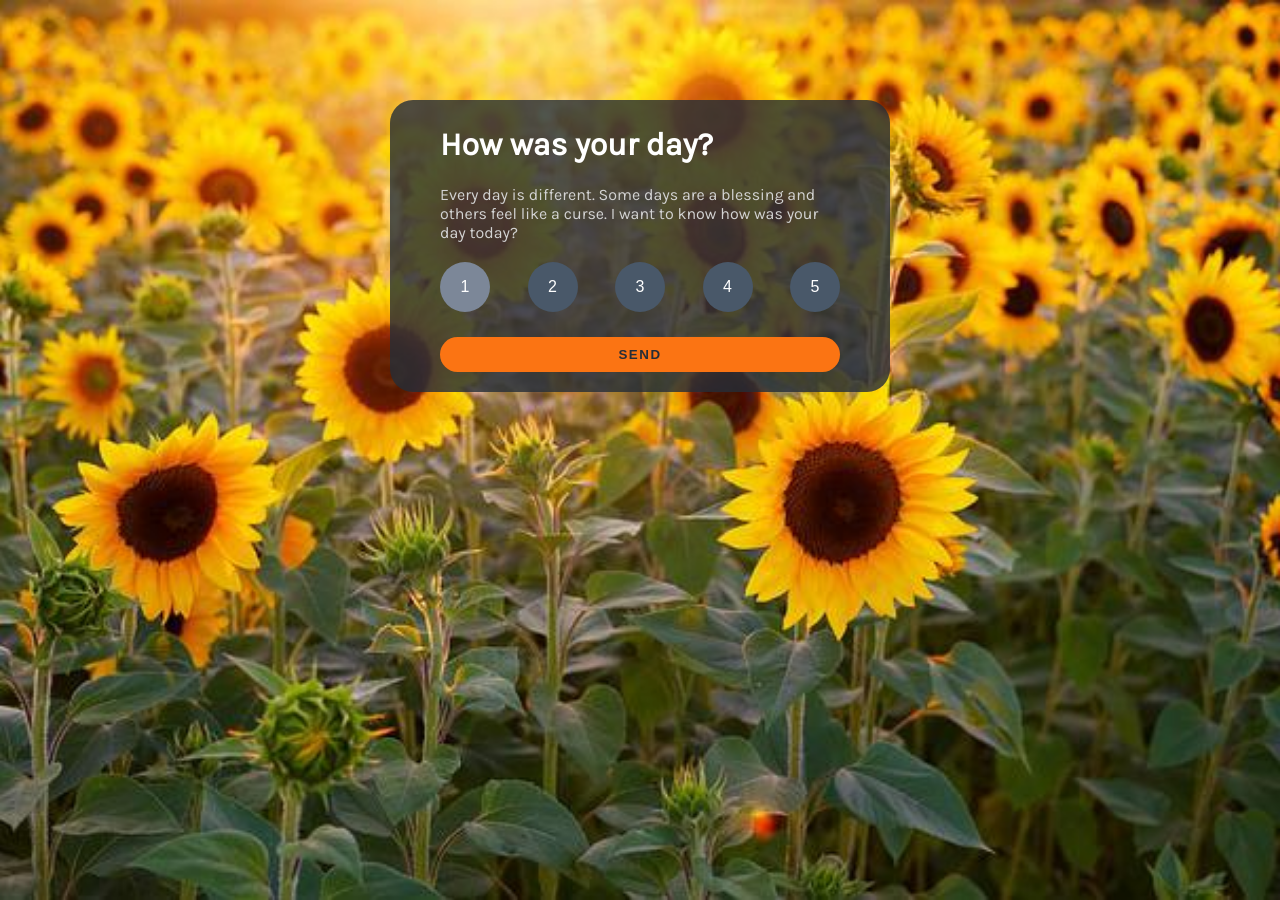
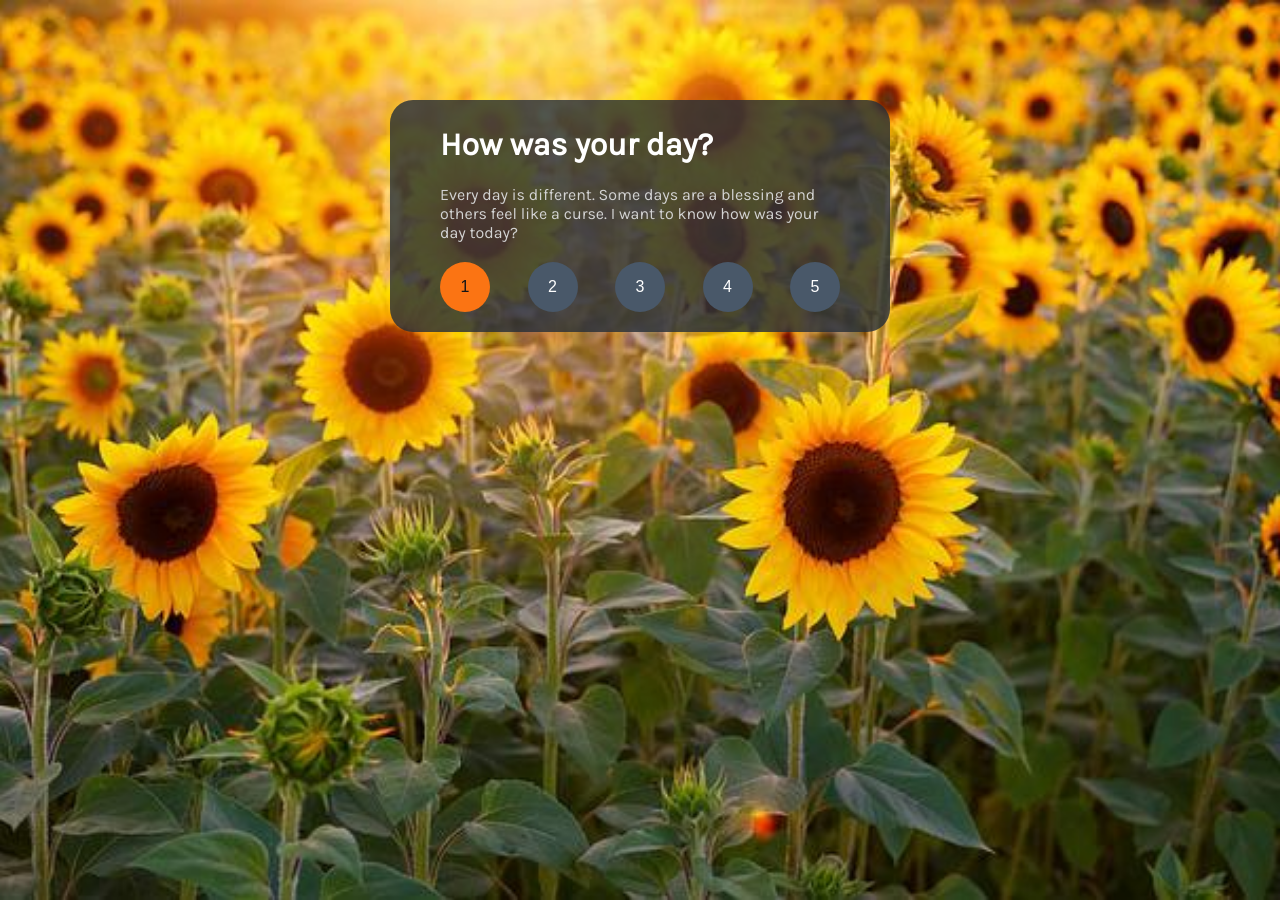
Before and after one commit to jcsmileyjr/howsyourday, a React (Create React App) app: page / in a window 1280 px wide. In both pictures the pointer is over the button 465 px from the left and 286 px from the top of the page. Built offline with nearby package versions, Linux system fonts and the light colour scheme.

Commit message:
Remove un-needed button and update accessibility contrast colors

```diff
--- a/src/App.js
+++ b/src/App.js
@@ -24,9 +24,6 @@ function App() {
               like a curse. I want to know how was your day today?
             </p>
             <WeightedOption getChoice={getUserChoice} />
-            <button aria-label="Send Button" type="button" className="main__button--style">
-              SEND
-            </button>
           </div>
         )}
 
--- a/src/components/weightedOption/weightedOption.css
+++ b/src/components/weightedOption/weightedOption.css
@@ -17,11 +17,11 @@
 }
 
 .weightedOption__button--style:hover {
-    background-color: var(--Neutral-MediumGrey);
-    color: var(--Neutral-White);
+    background-color: var(--Primary-Orange);
+    color: var(--Neural-VeryDarkBlue);
 }
 
 .highlightButton, .weightedOption__button--style:active, .weightedOption__button--style:focus {
     background-color: var(--Primary-Orange);
-    color: var(--Neutral-White);
+    color: var(--Neural-VeryDarkBlue);
 }
```
